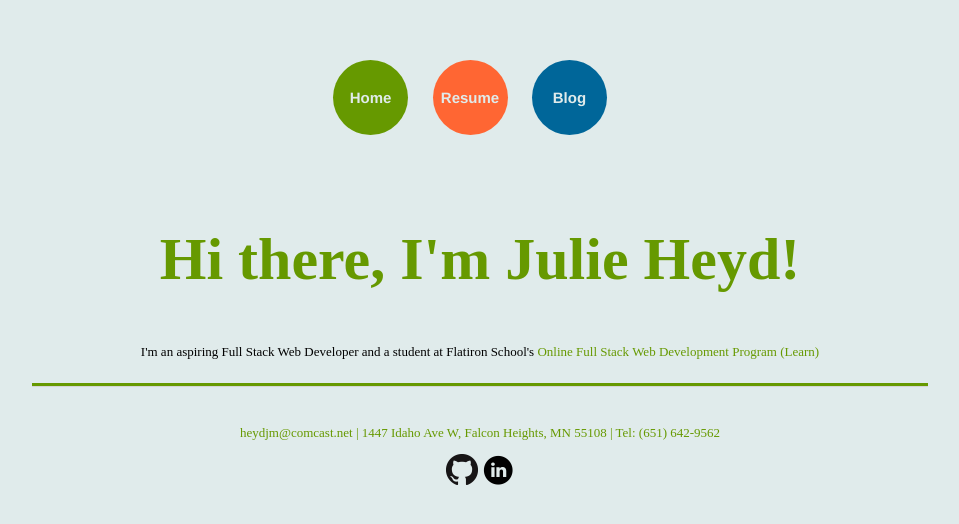
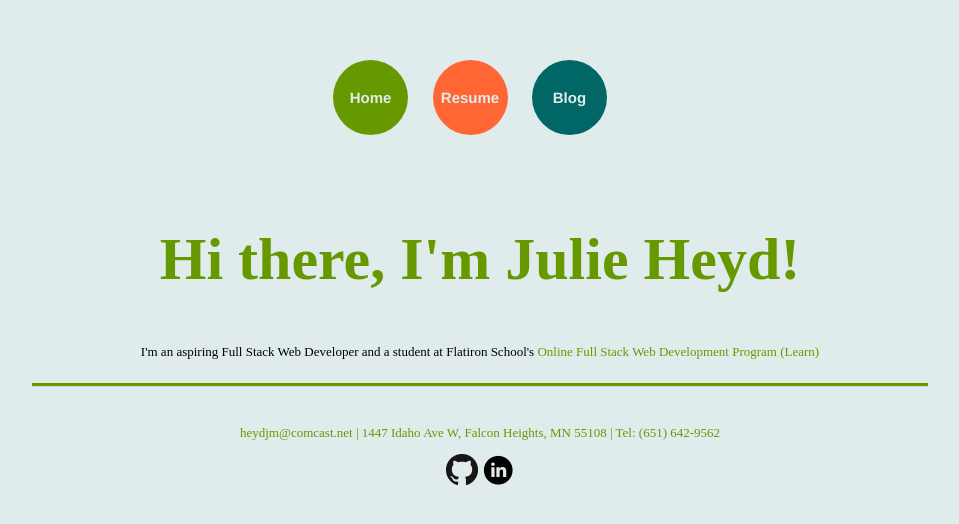
Before and after one commit to jmheyd/jmheyd.github.io, a Jekyll site: the page built from index.html, in a window 1280 px wide. Shown: the top 524 px of the page, without its empty margins (160-1119 px from the left). Built offline with Jekyll 4.4.1, drawn with Linux system fonts in a browser that asks for light colours; some web fonts are replaced.

Commit message:
text in circles

```diff
--- a/css/stylesheet.css
+++ b/css/stylesheet.css
@@ -107,10 +107,16 @@ a:visited {
     color:#E0EBEB;
     line-height:75px;
     text-align:center;
-    background:#006699;
+    background:#006666;
 }
 
-a.button {
+a.button1 {
+	color :#E0EBEB;
+}
+a.button2 {
+	color :#E0EBEB;
+}
+a.button3 {
 	color :#E0EBEB;
 }
 
```
